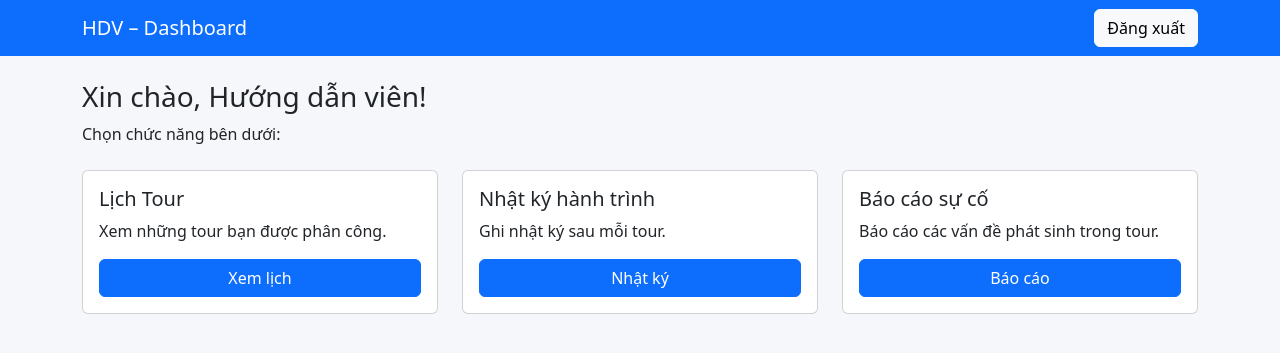
After one commit to ngocnam060703/pro1014, a PHP site: page /duan1/views/client_hdv/dashboard.php in a window 1280 px wide. The commit adds this page. Shown: the top 353 px of the page. Run offline with PHP 8.4, Linux system fonts and the light colour scheme.

Commit message:
Implement role-based access control and add GuideClientController with dashboard view

```diff
--- /dev/null
+++ b/views/client_hdv/dashboard.php
@@ -0,0 +1,51 @@
+<!DOCTYPE html>
+<html lang="vi">
+<head>
+    <meta charset="UTF-8">
+    <meta name="viewport" content="width=device-width, initial-scale=1.0">
+    <title>Trang Hướng Dẫn Viên</title>
+    <link href="https://cdn.jsdelivr.net/npm/bootstrap@5.3.0/dist/css/bootstrap.min.css" rel="stylesheet">
+</head>
+
+<body style="background:#f5f7fa">
+    <nav class="navbar navbar-dark bg-primary">
+        <div class="container">
+            <a class="navbar-brand" href="#">HDV – Dashboard</a>
+            <a class="btn btn-light" href="?act=hdv_logout" onclick="return confirm('Bạn có chắc chắn muốn đăng xuất không?')">Đăng xuất</a>
+        </div>
+    </nav>
+
+    <div class="container mt-4">
+        <h3>Xin chào, Hướng dẫn viên!</h3>
+        <p>Chọn chức năng bên dưới:</p>
+
+        <div class="row mt-4">
+
+            <div class="col-md-4">
+                <div class="card p-3">
+                    <h5>Lịch Tour</h5>
+                    <p>Xem những tour bạn được phân công.</p>
+                    <a href="?act=hdv_schedule" class="btn btn-primary">Xem lịch</a>
+                </div>
+            </div>
+
+            <div class="col-md-4">
+                <div class="card p-3">
+                    <h5>Nhật ký hành trình</h5>
+                    <p>Ghi nhật ký sau mỗi tour.</p>
+                    <a href="?act=hdv_journal" class="btn btn-primary">Nhật ký</a>
+                </div>
+            </div>
+
+            <div class="col-md-4">
+                <div class="card p-3">
+                    <h5>Báo cáo sự cố</h5>
+                    <p>Báo cáo các vấn đề phát sinh trong tour.</p>
+                    <a href="?act=hdv_incident" class="btn btn-primary">Báo cáo</a>
+                </div>
+            </div>
+
+        </div>
+    </div>
+</body>
+</html>
```
Also changed, not shown: controllers/AdminController.php (+18 -6 lines), controllers/GuideClientController.php (added, +19 -0 lines), index.php (+88 -1 lines).
